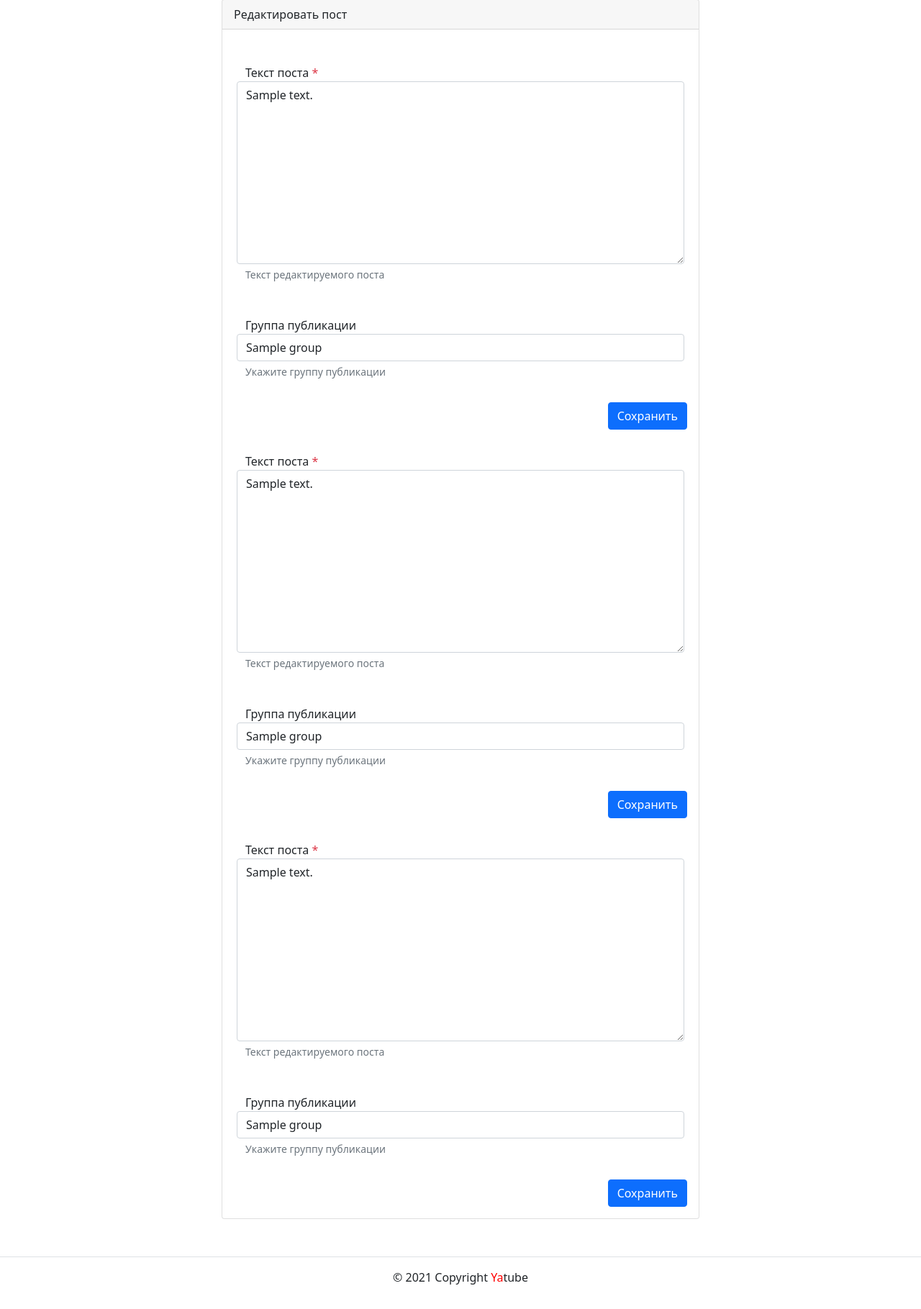
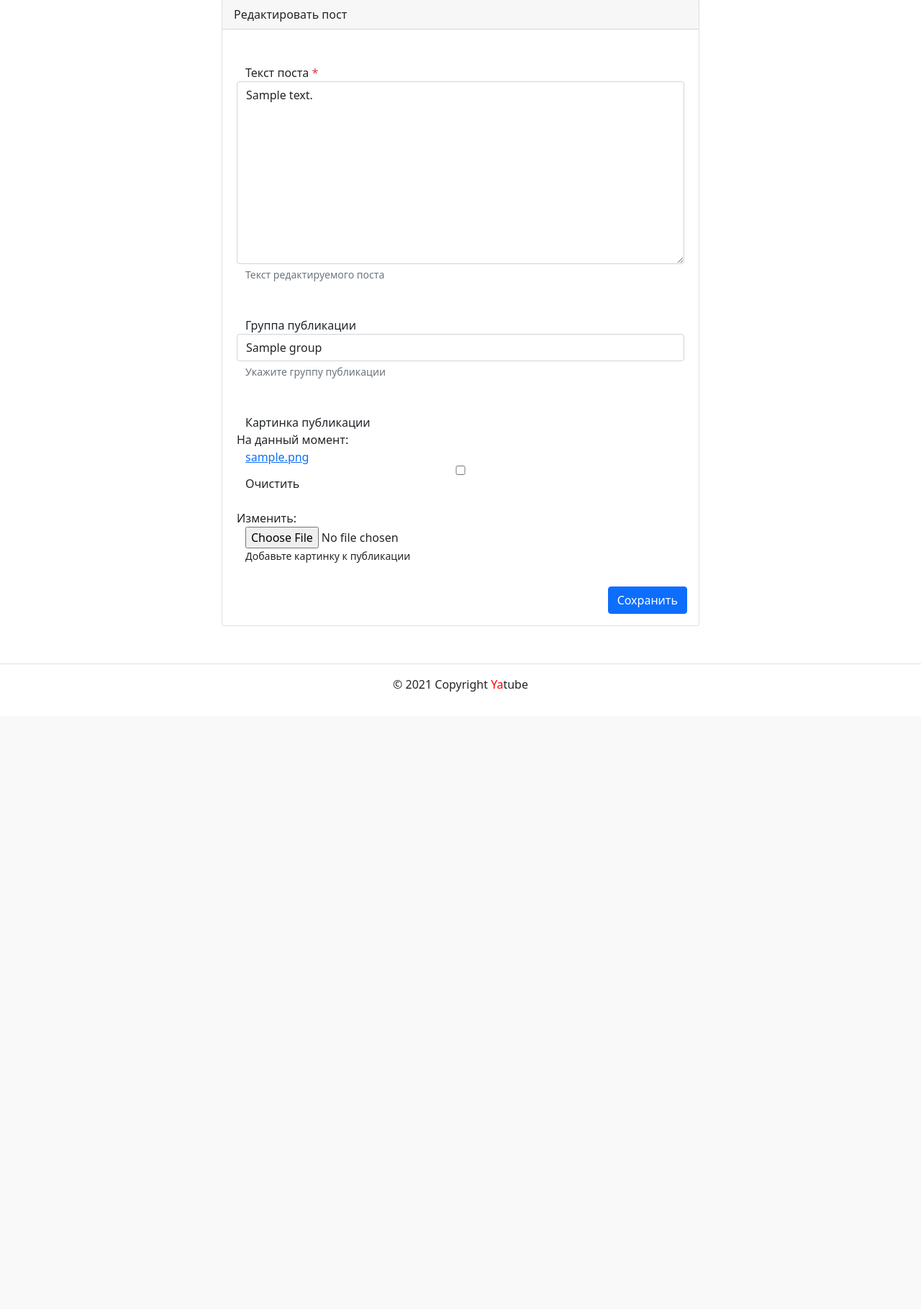
Before and after one commit to mnavicki20/hw04_tests, a Django app: page /posts/1/edit/ in a window 1280 px wide. Shown: the part 109-1928 px from the top of the page at 72% size. After the commit the page ends 1070 px from the top, so only its background shows below. Run offline with Django 3.2, Linux system fonts and the light colour scheme; a user stored in the database is signed in; tables that the repository leaves empty hold one stand-in row (values such as "Sample post"); some libraries are stand-ins or nearby versions.

Commit message:
Добавление вывода картинки к посту на нужных страницах

```diff
--- a/yatube/posts/forms.py
+++ b/yatube/posts/forms.py
@@ -6,12 +6,14 @@ from .models import Post
 class PostForm(ModelForm):
     class Meta:
         model = Post
-        fields = ('text', 'group', 'image')
+        fields = ('group', 'text', 'image')
         labels = {
             'text': 'Текст публикации',
             'group': 'Группа публикации',
+            'image': 'Картинка публикации',
         }
         help_texts = {
             'text': 'Введите текст публикации',
             'group': 'Укажите группу публикации',
+            'image': 'Добавьте картинку к публикации',
         }
--- a/yatube/posts/models.py
+++ b/yatube/posts/models.py
@@ -29,9 +29,10 @@ class Post(models.Model):
         help_text='Укажите группу публикации',
     )
     image = models.ImageField(
-        verbose_name='Картинка',
+        'Картинка',
         upload_to='posts/',
         blank=True,
+        help_text='Добавьте картинку к публикации',
     )
 
     class Meta:
--- a/yatube/templates/posts/create_post.html
+++ b/yatube/templates/posts/create_post.html
@@ -24,7 +24,6 @@
             <div class="card-body">
               <form method="post" enctype="multipart/form-data">
                 {% csrf_token %}
-                {% for field in form %}
                   <div class="form-group row my-3 p-3">
                     <label for="id_text">
                       Текст поста
@@ -44,6 +43,11 @@
                     <select name="group" class="form-control" id="id_group"><option value={{ form.group }}</option></select>
                     <small id="id_group-help" class="form-text text-muted">Укажите группу публикации</small>
                   </div>
+                  <div class="form-image row my-3 p-3">
+                    <label>Картинка публикации</label>
+                    {{ form.image }}
+                    <small>Добавьте картинку к публикации</small>
+                  </div>
                   <div class="d-flex justify-content-end">
                   <button type="submit" class="btn btn-primary">
                     {% if is_edit %}
@@ -53,7 +57,6 @@
                     {% endif %}
                   </button>
                   </div>
-                {% endfor %}
               </form>
             </div>
           </div>
--- a/yatube/templates/posts/group_list.html
+++ b/yatube/templates/posts/group_list.html
@@ -1,4 +1,6 @@
 {% extends "base.html" %}
+
+{% load thumbnail %}
 
 {% block title %}
   {{ group.title }}
@@ -17,6 +19,9 @@
           </li>
           <li>Дата публикации: {{ post.pub_date|date:"d E Y" }}</li>
         </ul>
+        {% thumbnail post.image "960x339" crop="center" upscale=True as im %}
+          <img class="card-img my-2" src="{{ im.url }}">
+        {% endthumbnail %}
         <p>{{ post.text }}</p>
         <a href="{% url 'posts:post_detail' post.id %}">подробная информация</a>
         {% if not forloop.last %}<hr>{% endif %}
--- a/yatube/templates/posts/index.html
+++ b/yatube/templates/posts/index.html
@@ -1,4 +1,6 @@
 {% extends "base.html" %}
+
+{% load thumbnail %}
 
 {% block title %}
   Последние обновления на сайте
@@ -21,6 +23,9 @@
           </li>
           <li>Дата публикации: {{ post.pub_date|date:"d E Y" }}</li>
         </ul>
+        {% thumbnail post.image "960x339" crop="center" upscale=True as im %}
+          <img class="card-img my-2" src="{{ im.url }}">
+        {% endthumbnail %}
         <p>{{ post.text }}</p>
           <a href="{% url 'posts:post_detail' post.id %}">подробная информация</a><br>
           {% if post.group %}
--- a/yatube/templates/posts/post_detail.html
+++ b/yatube/templates/posts/post_detail.html
@@ -15,9 +15,6 @@
               <li class="list-group-item">
                 Дата публикации: {{ post.pub_date|date:"d E Y" }}
               </li>
-              {% thumbnail post.image "960x339" crop="center" upscale=True as im %}
-                <img class="card-img my-2" src="{{ im.url }}">
-              {% endthumbnail %}
               {% if post.group %}
                 <li class="list-group-item">
                   Группа: {{ post.group }}
@@ -40,6 +37,9 @@
             </ul>
           </aside>
           <article class="col-12 col-md-8">
+            {% thumbnail post.image "960x339" crop="center" upscale=True as im %}
+              <img class="card-img my-2" src="{{ im.url }}">
+            {% endthumbnail %}
             <p>
               {{ post.text }}
             </p>
--- a/yatube/yatube/settings.py
+++ b/yatube/yatube/settings.py
@@ -23,7 +23,7 @@ BASE_DIR = os.path.dirname(os.path.dirname(os.path.abspath(__file__)))
 SECRET_KEY = 'bg$p6z09iy9qr*ed+ijcj92j!8knketn37#g4+^bi0g(d^r+6c'
 
 # SECURITY WARNING: don't run with debug turned on in production!
-DEBUG = False
+DEBUG = True
 
 ALLOWED_HOSTS = [
     'localhost',
--- a/yatube/yatube/urls.py
+++ b/yatube/yatube/urls.py
@@ -13,6 +13,8 @@ Including another URLconf
     1. Import the include() function: from django.urls import include, path
     2. Add a URL to urlpatterns:  path('blog/', include('blog.urls'))
 """
+from django.conf import settings
+from django.conf.urls.static import static
 from django.contrib import admin
 from django.urls import include, path
 
@@ -25,3 +27,8 @@ urlpatterns = [
 ]
 
 handler404 = 'core.views.page_not_found'
+
+if settings.DEBUG:
+    urlpatterns += static(
+        settings.MEDIA_URL, document_root=settings.MEDIA_ROOT
+    )
```
Also changed, not shown: yatube/templates/posts/profile.html (+6 -1 lines), yatube/posts/migrations/0008_auto_20211202_0946.py (added).
